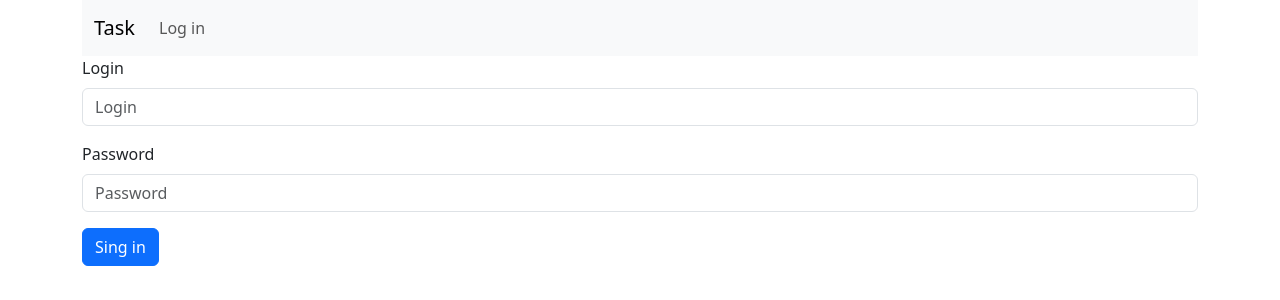
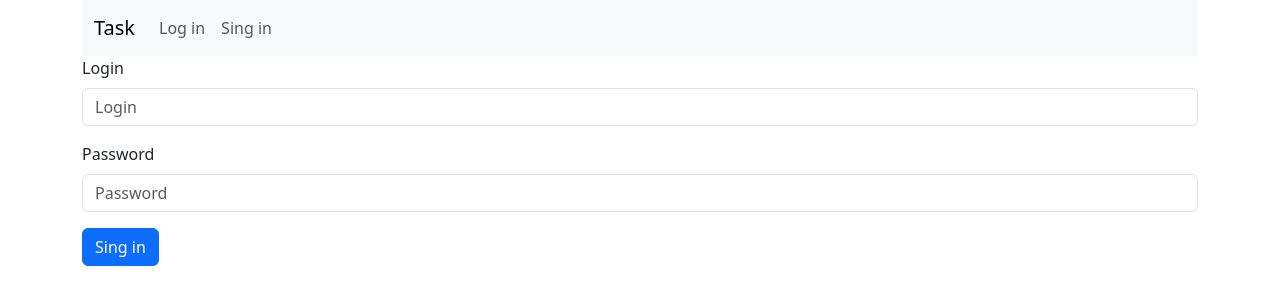
Before and after one commit to bitterslim/homework70_alima_utkelbayeva, a Django app: page /accounts/login/ in a window 1280 px wide. Shown: the top 300 px of the page. Run offline with Django 4.2, Linux system fonts and the light colour scheme; some libraries are stand-ins or nearby versions.

Commit message:
Добавлены ссылка на регистрацию

```diff
--- a/webapp/templates/base.html
+++ b/webapp/templates/base.html
@@ -22,7 +22,7 @@
                 <ul class="navbar-nav me-auto mb-2 mb-lg-0">
                 {% if user.is_authenticated %}
                     <li class="nav-item">
-                        <a class="nav-link" href="{% url 'task_add' %}">Add Task</a>
+                        <a class="nav-link" href="{% url 'project_add' %}">Add Project</a>
                     </li>
                     <li class="nav-item">
                         <a class="nav-link" href="{% url 'logout' %}">Logout</a>
@@ -30,6 +30,9 @@
                     {% else %}
                     <li class="nav-item">
                         <a class="nav-link" href="{% url 'login' %}">Log in</a>
+                    </li>
+                    <li>
+                        <a class="nav-link" href="{% url 'register' %}">Sing in</a>
                     </li>
                 {% endif %}
                 </ul>
```
